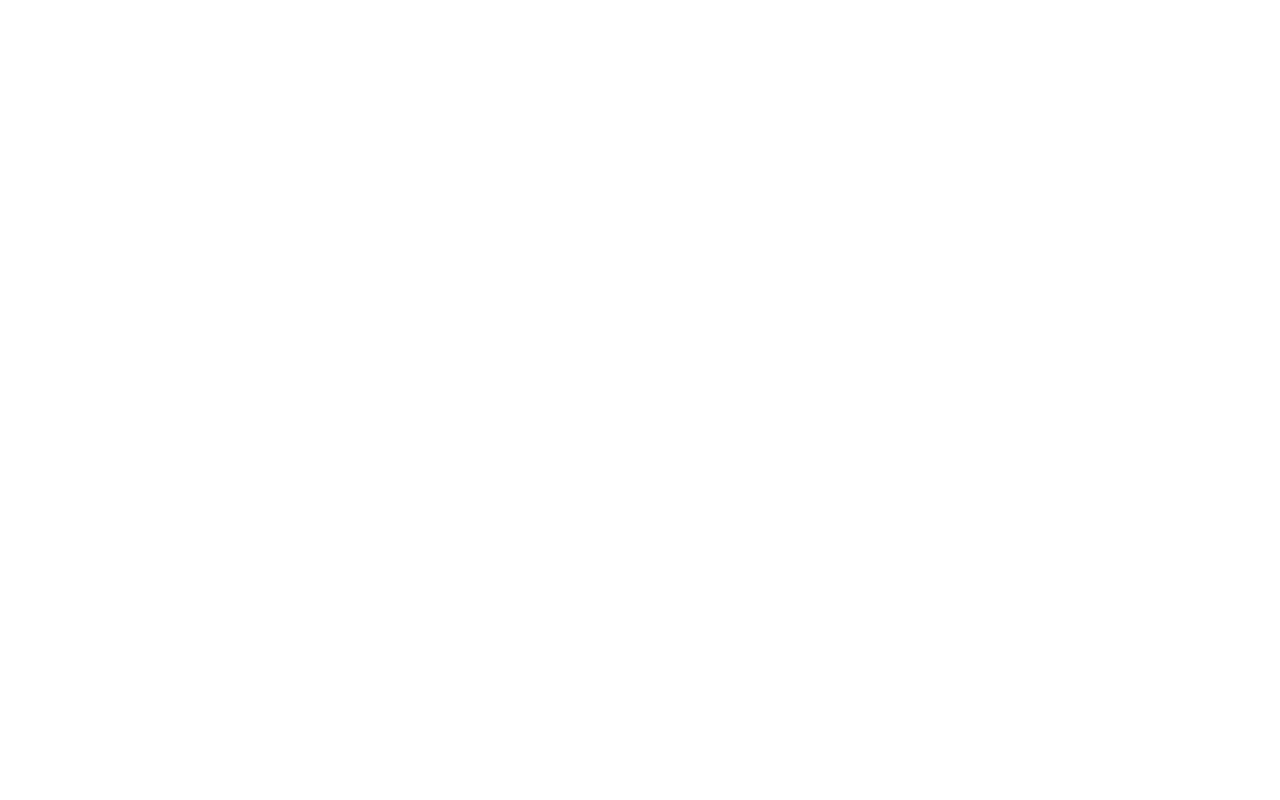
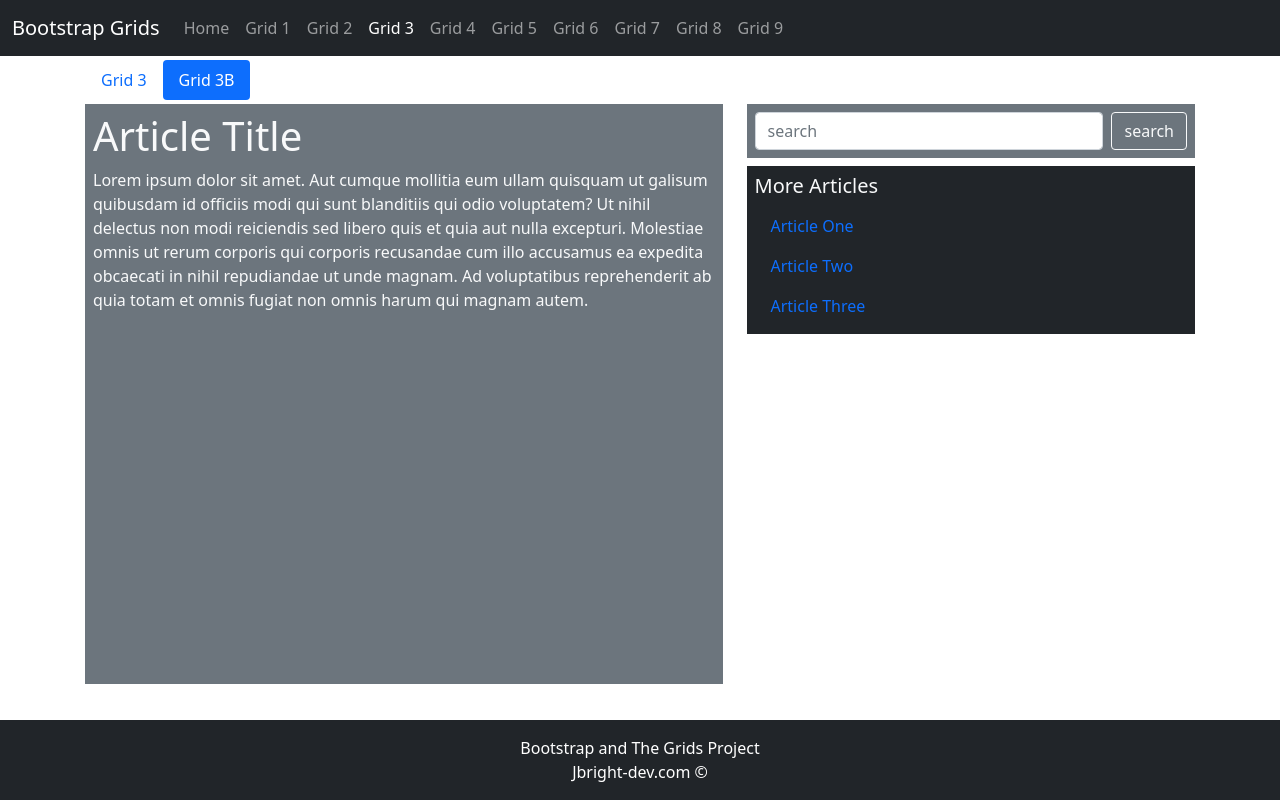
Before and after one commit to jbright-dev/CF-04.BootStrapProject, a plain HTML site: page Grid3B.html in a window 1280 px wide. Drawn offline with nearby package versions, Linux system fonts and the light colour scheme.

Commit message:
Complete Grid 3B page

```diff
--- a/Grid3B.html
+++ b/Grid3B.html
@@ -0,0 +1,119 @@
+<!doctype html>
+<html lang="en" class="h-100">
+
+<head>
+    <title>Bootstrap And The Grids Project: Home</title>
+    <!-- Required meta tags -->
+    <meta charset="utf-8">
+    <meta name="viewport" content="width=device-width, initial-scale=1, shrink-to-fit=no">
+
+    <!-- Bootstrap CSS -->
+    <link href="https://cdn.jsdelivr.net/npm/bootstrap@5.1.1/dist/css/bootstrap.min.css" rel="stylesheet"
+        integrity="sha384-F3w7mX95PdgyTmZZMECAngseQB83DfGTowi0iMjiWaeVhAn4FJkqJByhZMI3AhiU" crossorigin="anonymous">
+
+    <link href="css/site.css" rel="stylesheet">
+
+
+</head>
+
+<body class="d-flex flex-column h-100">
+
+<nav class="navbar navbar-expand-md navbar-dark fixed-top bg-dark">
+    <div class="container-fluid">
+        <a class="navbar-brand" href="#">Bootstrap Grids</a>
+        <button class="navbar-toggler" type="button" data-bs-toggle="collapse" data-bs-target="#navbarCollapse"
+            aria-controls="navbarCollapse" aria-expanded="false" aria-label="Toggle navigation">
+            <span class="navbar-toggler-icon"></span>
+        </button>
+        <div class="collapse navbar-collapse" id="navbarCollapse">
+            <ul class="navbar-nav me-auto mb-2 mb-md-0">
+                <li class="nav-item">
+                    <a class="nav-link" href="/index.html">Home</a>
+                </li>
+                <li class="nav-item">
+                    <a class="nav-link" href="/Grid1.html">Grid 1</a>
+                </li>
+                <li class="nav-item">
+                    <a class="nav-link" href="/Grid2.html">Grid 2</a>
+                </li>
+                <li class="nav-item">
+                    <a class="nav-link active" aria-current="page" href="/Grid3.html">Grid 3</a>
+                </li>
+                    <a class="nav-link" href="/Grid4.html">Grid 4</a>
+                </li>
+                <li class="nav-item">
+                    <a class="nav-link" href="/Grid5.html">Grid 5</a>
+                </li>
+                <li class="nav-item">
+                    <a class="nav-link" href="/Grid6.html">Grid 6</a>
+                </li>
+                    <a class="nav-link" href="/Grid7.html">Grid 7</a>
+                </li>
+                <li class="nav-item">
+                    <a class="nav-link" href="/Grid8.html">Grid 8</a>
+                </li>
+                <li class="nav-item">
+                    <a class="nav-link" href="/Grid9.html">Grid 9</a>
+                </li>
+            </ul>
+        </div>
+    </div>
+</nav>
+
+    <main class="flex-shrink-0">
+       <div class="container h-100 minHeight">
+        <ul class="nav nav-pills mb-1">
+            <li class="nav-item">
+                <a href="Grid3.html" class="nav-link" aria-current="page">Grid 3</a>
+            </li>
+            <li class="nav-item">
+                <a href="Grid3B.html" class="nav-link active" aria-current="page">Grid 3B</a>
+            </li>
+        </ul>
+           <div class="row h-100">
+               <!--LEFT COLUMN-->
+               <div class="col-7" >
+                   <div class="bg-secondary text-light p-2 h-100">
+                    <h1>Article Title</h1>
+                    <p>Lorem ipsum dolor sit amet. Aut cumque mollitia eum ullam quisquam ut galisum quibusdam id officiis modi qui sunt blanditiis qui odio voluptatem? Ut nihil delectus non modi reiciendis sed libero quis et  quia aut nulla excepturi. Molestiae omnis ut rerum corporis qui corporis recusandae cum illo accusamus ea expedita obcaecati in nihil repudiandae ut unde magnam. Ad voluptatibus reprehenderit ab quia totam et omnis fugiat non omnis harum qui magnam autem. </p>
+
+                   </div>
+               </div>
+               <!--RIGHT COLUMN-->
+               <div class="col-5">
+                   <!--RIGHT TOP COLUMN-->
+                   <div class="bg-secondary text-light p-2">
+                    <form class="d-flex">
+                        <input class="form-control me-2" type="search" placeholder="search" aria-label="search">
+                        <button class="btn btn-outline-light" type="submit">search</button>
+                    </form>
+                   </div>
+                   <!--RIGHT BOTTOM COLUMN-->
+                   <div class="bg-dark text-light mt-2 p-2">
+                       <h5>More Articles</h5>
+                       <ul class="nav flex-column">
+                           <li class="nav-item">
+                               <a class="nav-link" href="#">Article One</a>
+                               <a class="nav-link" href="#">Article Two</a>
+                               <a class="nav-link" href="#">Article Three</a>
+                           </li>
+                       </ul>
+                   </div>
+               </div>
+           </div>
+       </div>
+    </main>
+    <footer class="footer mt-auto py-3 bg-dark sticky-footer">
+        <div class="container-fluid text-center">
+            <span class="text-white">Bootstrap and The Grids Project</span>
+            <br>
+            <span class="text-white">Jbright-dev.com ©</span>
+        </div>
+    </footer>
+    <!-- Bootstrap JS -->
+    <script src="https://cdn.jsdelivr.net/npm/bootstrap@5.1.1/dist/js/bootstrap.bundle.min.js"
+        integrity="sha384-/bQdsTh/da6pkI1MST/rWKFNjaCP5gBSY4sEBT38Q/9RBh9AH40zEOg7Hlq2THRZ" crossorigin="anonymous">
+    </script>
+</body>
+
+</html>
```
Also changed, not shown: Grid3.html (+8 -0 lines), 1 other file.
